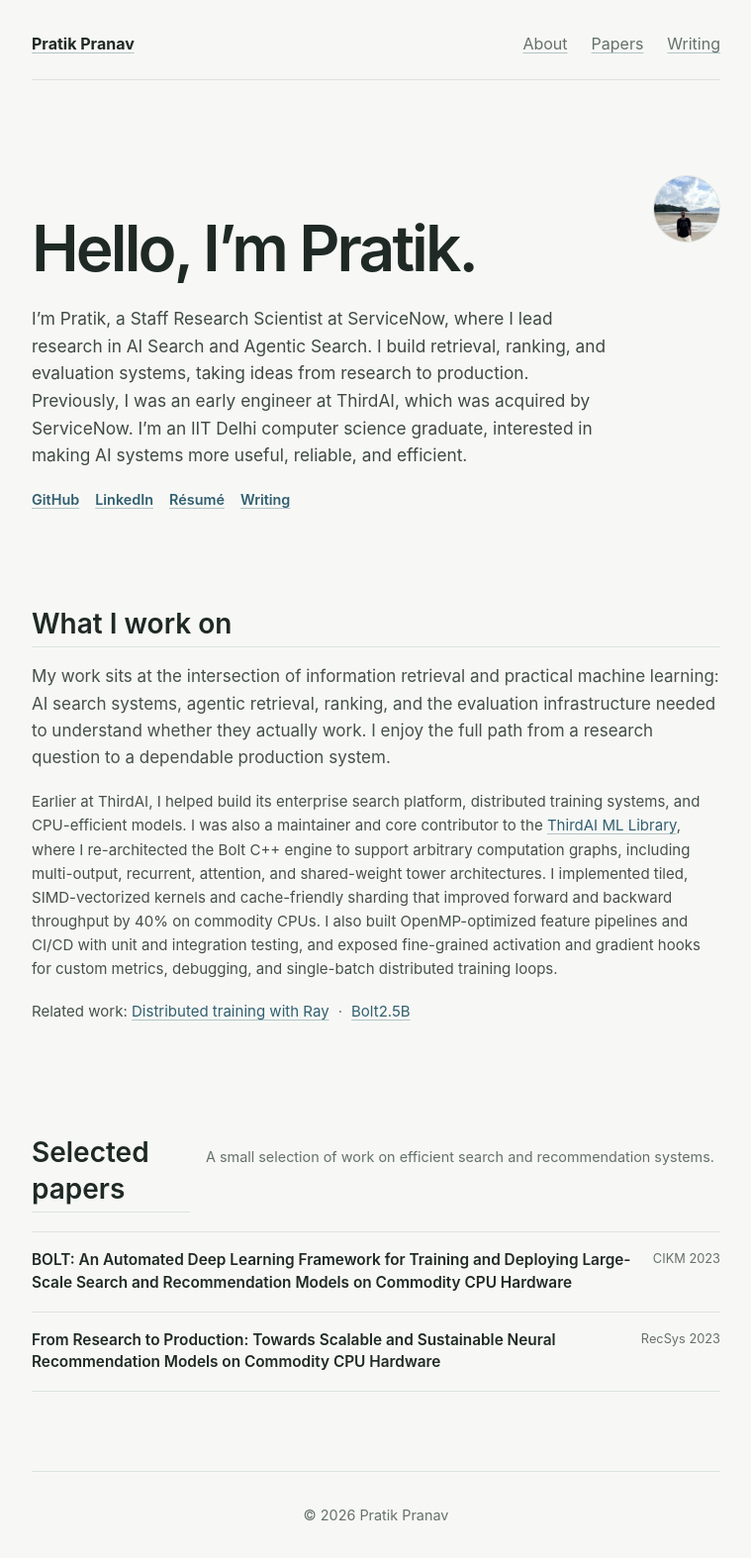
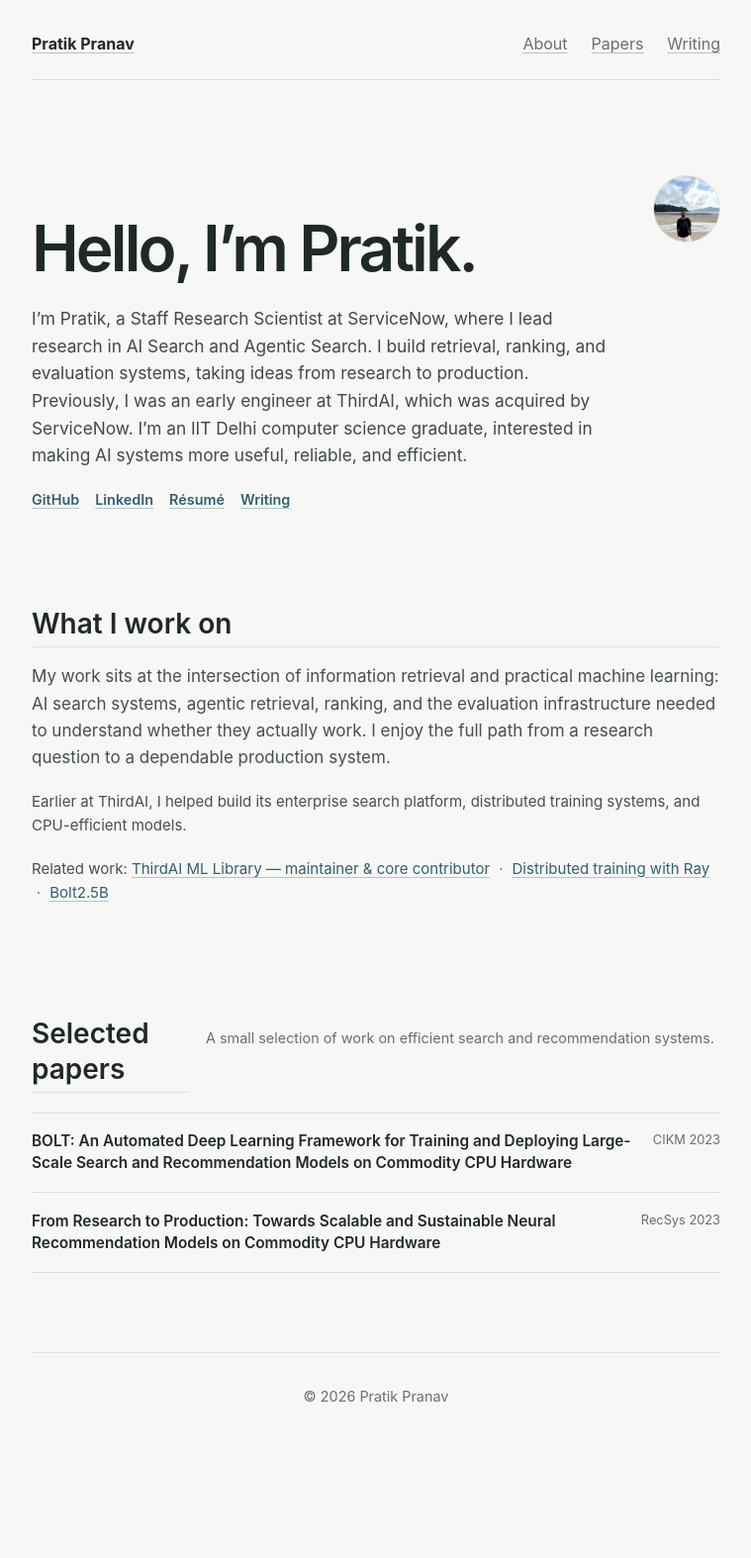
Before and after one commit to pratkpranav/pratkpranav.github.io, a Jekyll site: the page built from index.html, in a window 1280 px wide. Shown: the whole page at 99% size, without its empty margins (260-1019 px from the left). Built offline with Jekyll 4.4.1, drawn with Linux system fonts in a browser that asks for light colours; after the commit the page ends 1454 px from its top, so only the background shows below that.

Commit message:
Condense ThirdAI library contribution

```diff
--- a/index.html
+++ b/index.html
@@ -35,16 +35,12 @@ title: Pratik Pranav
     </p>
     <p class="inline-links">
         Earlier at ThirdAI, I helped build its enterprise search platform, distributed training systems, and
-        CPU-efficient models. I was also a maintainer and core contributor to the
-        <a href="https://pypi.org/project/thirdai/">ThirdAI ML Library</a>, where I re-architected the Bolt C++ engine
-        to support arbitrary computation graphs, including multi-output, recurrent, attention, and shared-weight tower
-        architectures. I implemented tiled, SIMD-vectorized kernels and cache-friendly sharding that improved
-        forward and backward throughput by 40% on commodity CPUs. I also built OpenMP-optimized feature pipelines and
-        CI/CD with unit and integration testing, and exposed fine-grained activation and gradient hooks for custom
-        metrics, debugging, and single-batch distributed training loops.
+        CPU-efficient models.
     </p>
     <p class="inline-links">
         Related work:
+        <a href="https://pypi.org/project/thirdai/">ThirdAI ML Library — maintainer &amp; core contributor</a>
+        <span aria-hidden="true">·</span>
         <a href="https://www.anyscale.com/blog/how-thirdai-uses-ray-for-parallel-training-of-billion-parameter-neural-networks-on-commodity-cpus">Distributed training with Ray</a>
         <span aria-hidden="true">·</span>
         <a href="https://medium.com/thirdai-blog/introducing-the-worlds-first-generative-llm-pre-trained-only-on-cpus-meet-thirdai-s-bolt2-5b-10c0600e1af4">Bolt2.5B</a>
```
